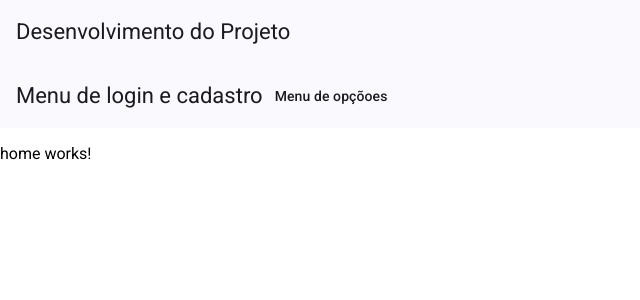
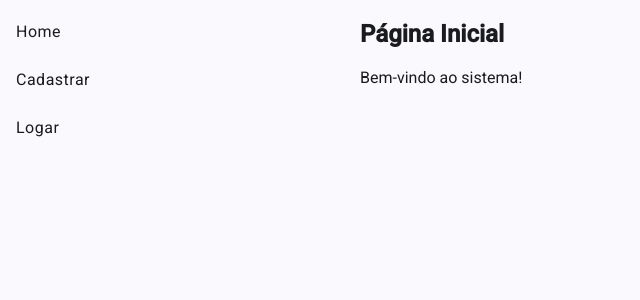
Before and after one commit to gustavogregorio1986/DedicacaoEstudoAPP, an Angular app: page /home in a window 1280 px wide. Shown: the top 300 px of the page, without its empty margins (0-640 px from the left). Built offline with nearby package versions, Linux system fonts and the light colour scheme.

Commit message:
desenvolvimento das rotas e do menu lateral e conteudo no sistema da pagina

```diff
--- a/package.json
+++ b/package.json
@@ -11,6 +11,7 @@
   },
   "private": true,
   "dependencies": {
+    "@angular/animations": "^19.2.14",
     "@angular/cdk": "^19.2.18",
     "@angular/common": "^19.2.0",
     "@angular/compiler": "^19.2.0",
--- a/src/app/app.component.html
+++ b/src/app/app.component.html
@@ -1,3 +1,11 @@
-<app-topo></app-topo>
-<app-menu></app-menu>
-<router-outlet></router-outlet>
+<mat-sidenav-container style="height: 100vh;">
+  <!-- MENU LATERAL -->
+  <mat-sidenav mode="side" opened>
+    <app-menu></app-menu>
+  </mat-sidenav>
+
+  <!-- CONTEÚDO -->
+  <mat-sidenav-content>
+    <router-outlet></router-outlet>
+  </mat-sidenav-content>
+</mat-sidenav-container>
--- a/src/app/cadastrar/cadastrar.component.html
+++ b/src/app/cadastrar/cadastrar.component.html
@@ -1 +1,2 @@
-<p>cadastrar works!</p>
+<h2>Cadastrar</h2>
+<p>Cadastrar no sistema.</p>
--- a/src/app/home/home.component.html
+++ b/src/app/home/home.component.html
@@ -1 +1,2 @@
-<p>home works!</p>
+<h2>Página Inicial</h2>
+<p>Bem-vindo ao sistema!</p>
--- a/src/app/home/home.component.ts
+++ b/src/app/home/home.component.ts
@@ -1,8 +1,8 @@
 import { Component } from '@angular/core';
-
+import { MenuComponent } from '../menu/menu/menu.component';
 @Component({
   selector: 'app-home',
-  imports: [],
+  imports: [MenuComponent],
   templateUrl: './home.component.html',
   styleUrl: './home.component.css'
 })
--- a/src/app/logar/logar.component.html
+++ b/src/app/logar/logar.component.html
@@ -1 +1,2 @@
-<p>logar works!</p>
+<h1>Logar!</h1>
+<p>Conteúdo da logar aqui.</p>
--- a/src/app/menu/menu/menu.component.html
+++ b/src/app/menu/menu/menu.component.html
@@ -1,11 +1,5 @@
-<mat-toolbar color="primary">
-  <span>Menu de login e cadastro</span>
-  <span class="spacer"></span>
-
-  <button mat-button [matMenuTriggerFor]="menu">Menu de opçõoes</button>
-  <mat-menu #menu="matMenu">
-    <button mat-menu-item routerLink="/home">Início</button>
-    <button mat-menu-item routerLink="/cadastrar">Cadastro de Login</button>
-    <button mat-menu-item routerLink="/logar">Logar no sistema</button>
-  </mat-menu>
-</mat-toolbar>
+<mat-nav-list>
+  <a mat-list-item routerLink="/home">Home</a>
+  <a mat-list-item routerLink="/cadastrar">Cadastrar</a>
+  <a mat-list-item routerLink="/logar">Logar</a>
+</mat-nav-list>
```
Also changed, not shown: src/app/app.component.ts (+4 -3 lines), src/app/app.routes.ts (+4 -4 lines), src/app/menu/menu/menu.component.ts (+6 -4 lines), 1 other file (tests, documents, lock files or other folders).
